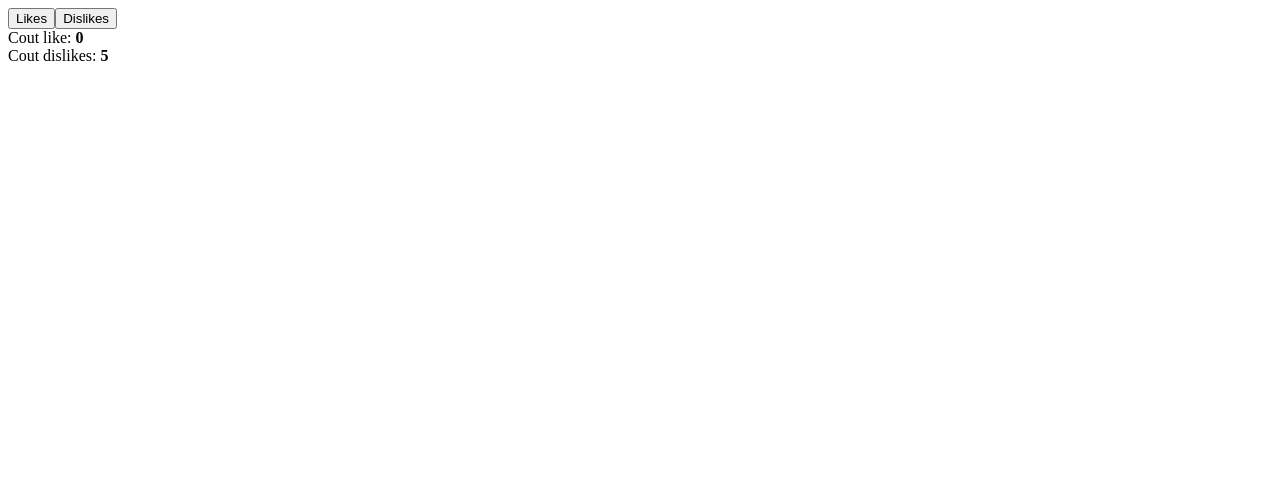
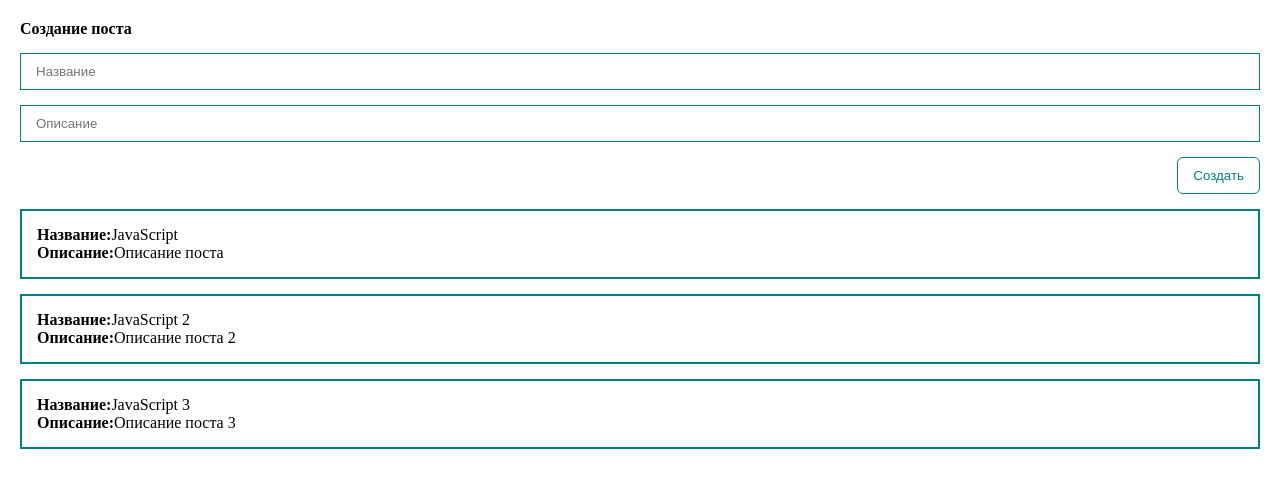
Before and after one commit to ministrov/vue3-course-project, a Vue app: page / in a window 1280 px wide. Shown: the top 488 px of the page. Built offline with nearby package versions, Linux system fonts and the light colour scheme; the HTML template or start-up script is replaced by a standard one.

Commit message:
Created posts

```diff
--- a/src/App.vue
+++ b/src/App.vue
@@ -1,32 +1,94 @@
 <template>
-  <div>
-    <button @click="addLike">Likes</button>
-    <button @click="addDislike">Dislikes</button>
+  <div class="app">
+    <form @submit.prevent>
+      <h4>Создание поста</h4>
+      <input
+        :value="title"
+        @input="title = $event.target.value"
+        class="input"
+        type="text"
+        placeholder="Название"
+      >
+      <input
+        :value="body"
+        @input="body = $event.target.value"
+        class="input"
+        type="text"
+        placeholder="Описание"
+      >
+      <button class="btn" @click="createPost">Создать</button>
+    </form>
+    <div class="post"
+      v-for="post in posts"
+      :key="post.id">
+
+      <div><strong>Название:</strong>{{ post.title }}</div>
+      <div><strong>Описание:</strong>{{ post.body }}</div>
+    </div>
   </div>
-
-  <div>Cout like: <strong>{{ likes }}</strong></div>
-  <div>Cout dislikes: <strong>{{ dislikes }}</strong></div>
 </template>
 
 <script>
 export default {
   data() {
     return {
-      likes: 0,
-      dislikes: 5
+      posts: [
+        {id: 1, title: 'JavaScript', body: 'Описание поста'},
+        {id: 2, title: 'JavaScript 2', body: 'Описание поста 2'},
+        {id: 3, title: 'JavaScript 3', body: 'Описание поста 3'}
+      ],
+      title: '',
+      body: ''
     }
   },
   methods: {
-    addLike() {
-      this.likes++
-    },
-    addDislike() {
-      this.dislikes++
+    createPost() {
+      const newPost = {
+        id: new Date(),
+        title: this.title,
+        body: this.body
+      }
+
+      this.posts.push(newPost);
+      this.title = '';
+      this.body = '';
     }
   }
 }
 </script>
 
 <style>
-
+* {
+  margin: 0;
+  padding: 0;
+  box-sizing: border-box;
+}
+.app {
+  padding: 20px;
+}
+.post {
+  margin-top: 15px;
+  padding: 15px;
+  border: 2px solid teal;
+}
+form {
+  display: flex;
+  flex-direction: column;
+}
+.input {
+  width: 100%;
+  margin-top: 15px;
+  padding: 10px 15px;
+  border: 1px solid teal;
+}
+.btn {
+  align-self: flex-end;
+  margin-top: 15px;
+  padding: 10px 15px;
+  color: teal;
+  border: none;
+  background: transparent;
+  border: 1px solid teal;
+  border-radius: 6px;
+}
 </style>
```
